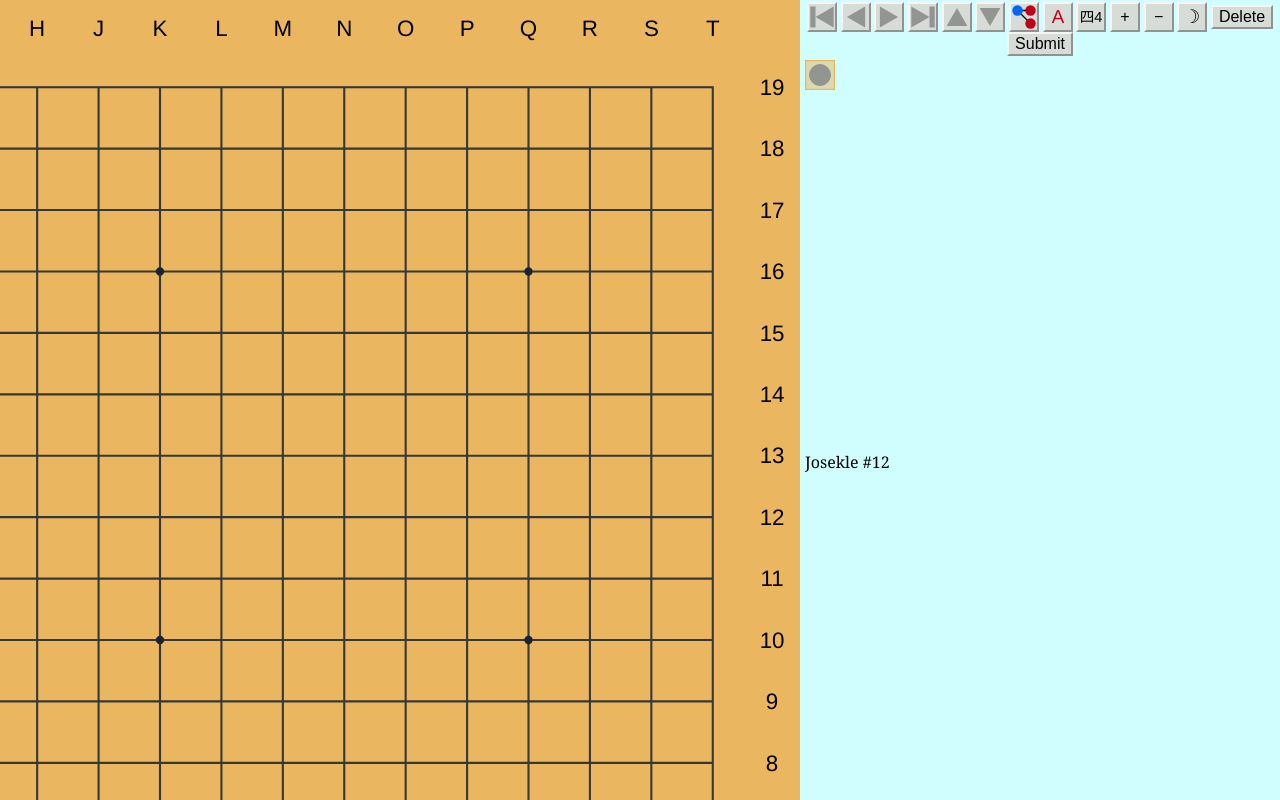
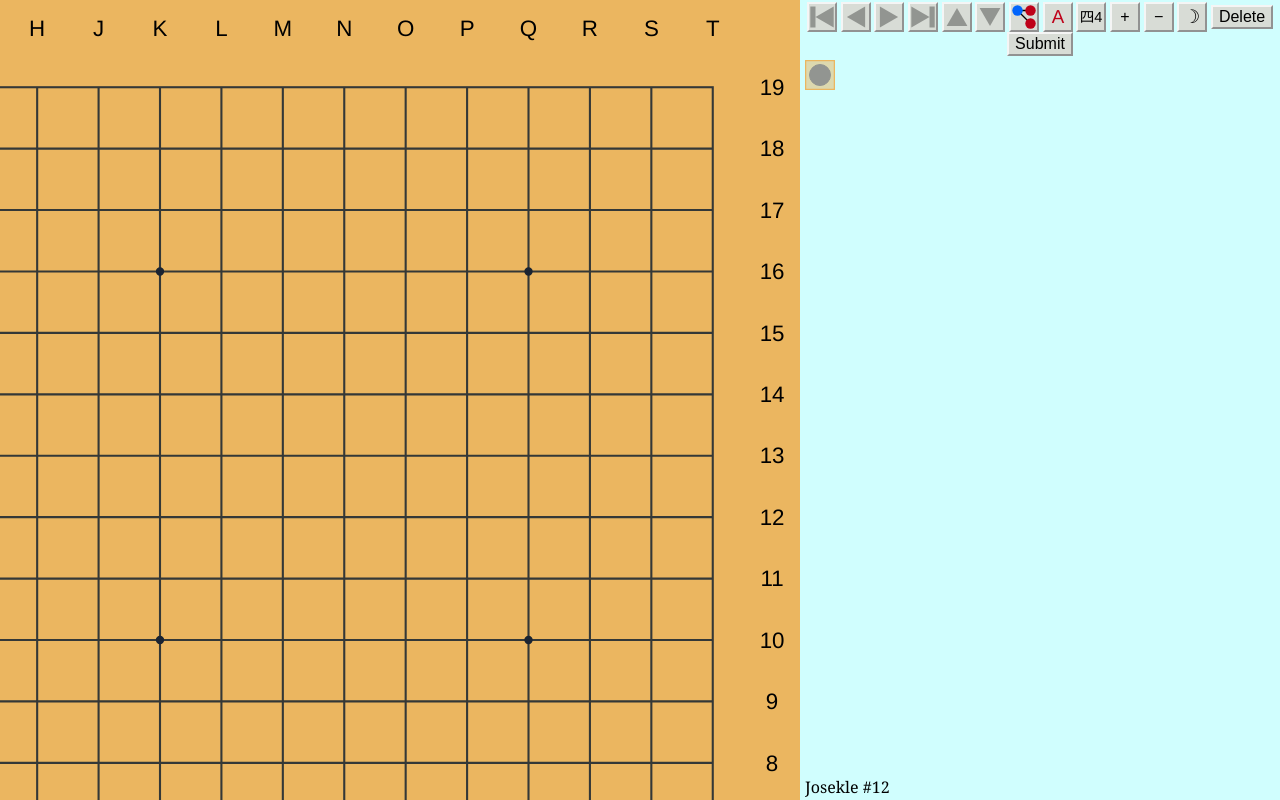
Before and after one commit to okonomichiyaki/josekle, a plain HTML site: page index.html in a window 1280 px wide. Drawn offline with Linux system fonts and the light colour scheme; no server answers.

Commit message:
Align contents of hints panel with bottom

```diff
--- a/css/fill.css
+++ b/css/fill.css
@@ -27,6 +27,10 @@ html, body {
     overflow: auto;
     flex: 1 1 35%;
     width: 100%;
+
+    display: flex;
+    flex-direction: column;
+    justify-content: flex-end
 }
 
 #output p {
```
